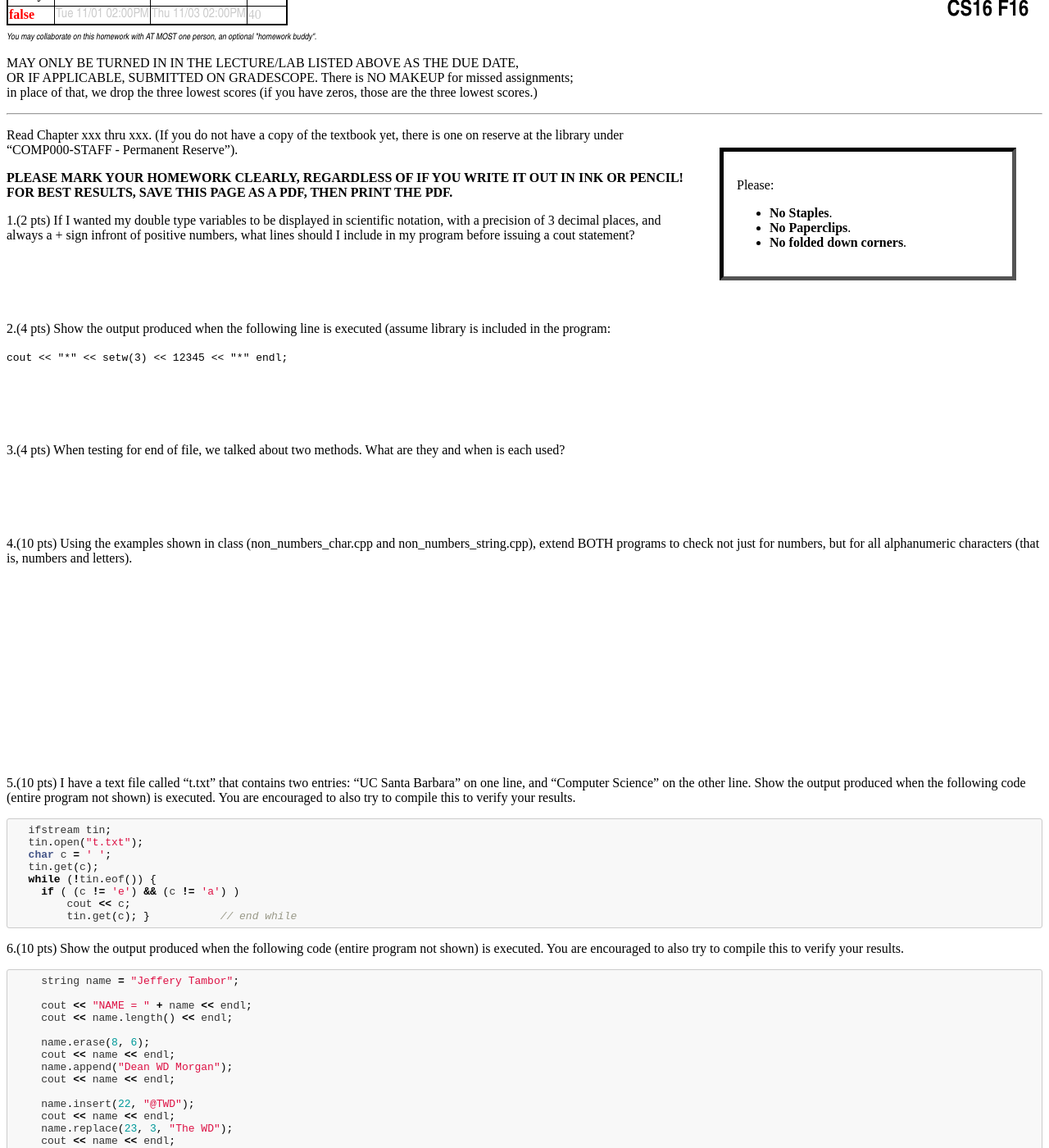
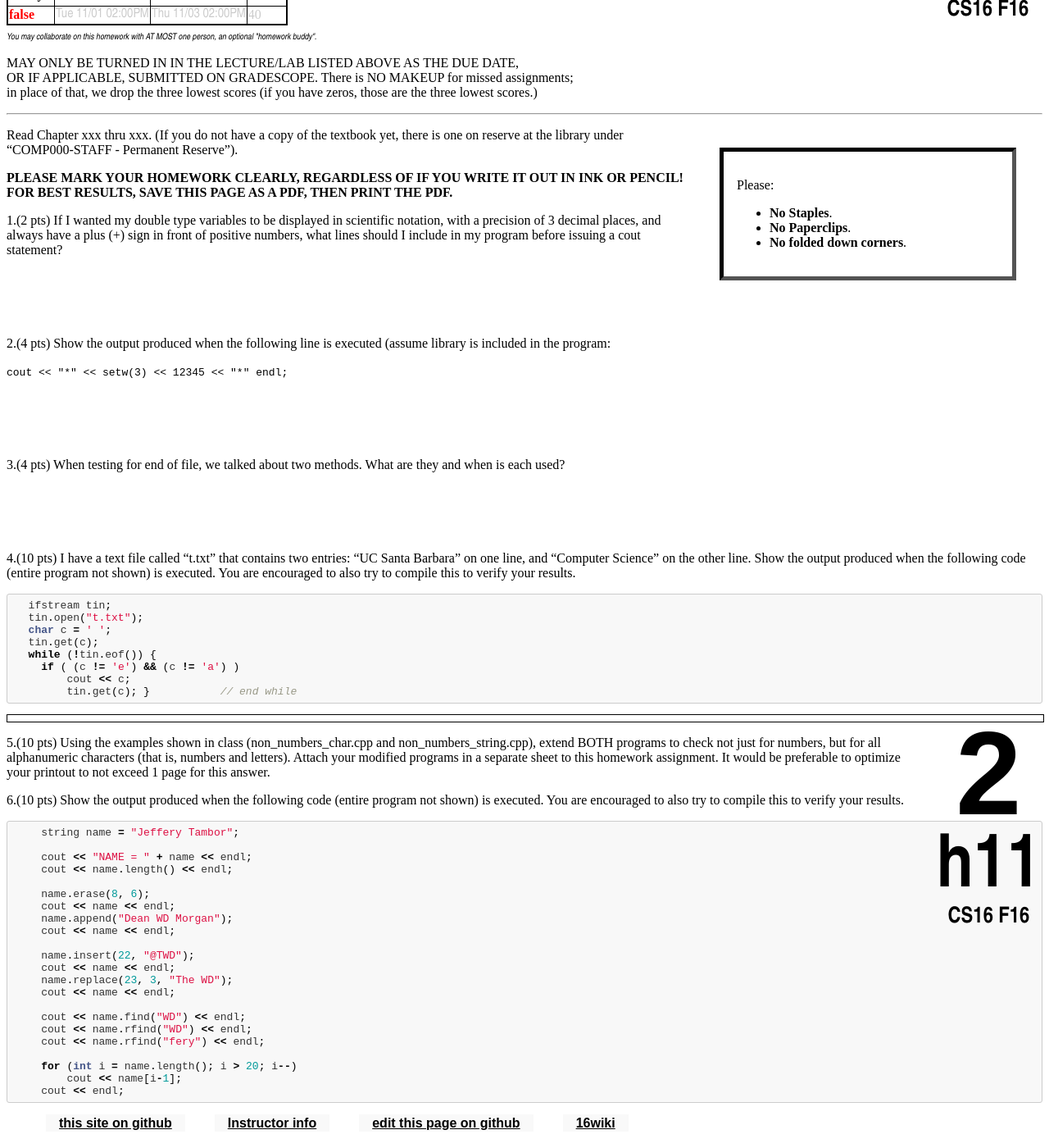
Before and after one commit to ucsb-cs16-s16/https-ucsb-cs16-s17.github.io, a Jekyll site: the page built from _hwk/h11.md, in a window 1280 px wide and 1400 px high, scrolled down 548 px. Shown: the whole window at 82% size. Built offline with Jekyll 4.4.1, drawn with Linux system fonts in a browser that asks for light colours.

Commit message:
Update h11.md

````diff
--- a/_hwk/h11.md
+++ b/_hwk/h11.md
@@ -11,7 +11,7 @@ Read Chapter xxx thru xxx. (If you do not have a copy of the textbook yet, there
 <b>PLEASE MARK YOUR HOMEWORK CLEARLY, REGARDLESS OF IF YOU WRITE IT OUT IN INK OR PENCIL!<br/>
 FOR BEST RESULTS, SAVE THIS PAGE AS A PDF, THEN PRINT THE PDF.</b>
 
-1.(2 pts) If I wanted my double type variables to be displayed in scientific notation, with a precision of 3 decimal places, and always a + sign infront of positive numbers, what lines should I include in my program before issuing a cout statement?
+1.(2 pts) If I wanted my double type variables to be displayed in scientific notation, with a precision of 3 decimal places, and always have a plus (+) sign in front of positive numbers, what lines should I include in my program before issuing a cout statement?
 <div style="margin-bottom:6em"></div>
 
 2.(4 pts) Show the output produced when the following line is executed (assume library <iomanip> is included in the program:
@@ -23,10 +23,7 @@ FOR BEST RESULTS, SAVE THIS PAGE AS A PDF, THEN PRINT THE PDF.</b>
 3.(4 pts) When testing for end of file, we talked about two methods. What are they and when is each used?
 <div style="margin-bottom:6em"></div>
 
-4.(10 pts) Using the examples shown in class (non_numbers_char.cpp and non_numbers_string.cpp), extend BOTH programs to check not just for numbers, but for all alphanumeric characters (that is, numbers and letters).
-<div style="margin-bottom:16em"></div>
-
-5.(10 pts) I have a text file called "t.txt" that contains two entries: "UC Santa Barbara" on one line, and "Computer Science" on the other line. Show the output produced when the following code (entire program not shown) is executed. You are encouraged to also try to compile this to verify your results.
+4.(10 pts) I have a text file called "t.txt" that contains two entries: "UC Santa Barbara" on one line, and "Computer Science" on the other line. Show the output produced when the following code (entire program not shown) is executed. You are encouraged to also try to compile this to verify your results.
 
 <div markdown="1">
 ```cpp
@@ -40,6 +37,10 @@ FOR BEST RESULTS, SAVE THIS PAGE AS A PDF, THEN PRINT THE PDF.</b>
 	tin.get(c); } 		// end while
 ```
 </div>
+<div class="pagebreak"></div>
+
+5.(10 pts) Using the examples shown in class (non_numbers_char.cpp and non_numbers_string.cpp), extend BOTH programs to check not just for numbers, but for all alphanumeric characters (that is, numbers and letters). Attach your modified programs in a separate sheet to this homework assignment. It would be preferable to optimize your printout to not exceed 1 page for this answer.
+<div style="margin-bottom:1em"></div>
 
 6.(10 pts) Show the output produced when the following code (entire program not shown) is executed. You are encouraged to also try to compile this to verify your results.
 
````
